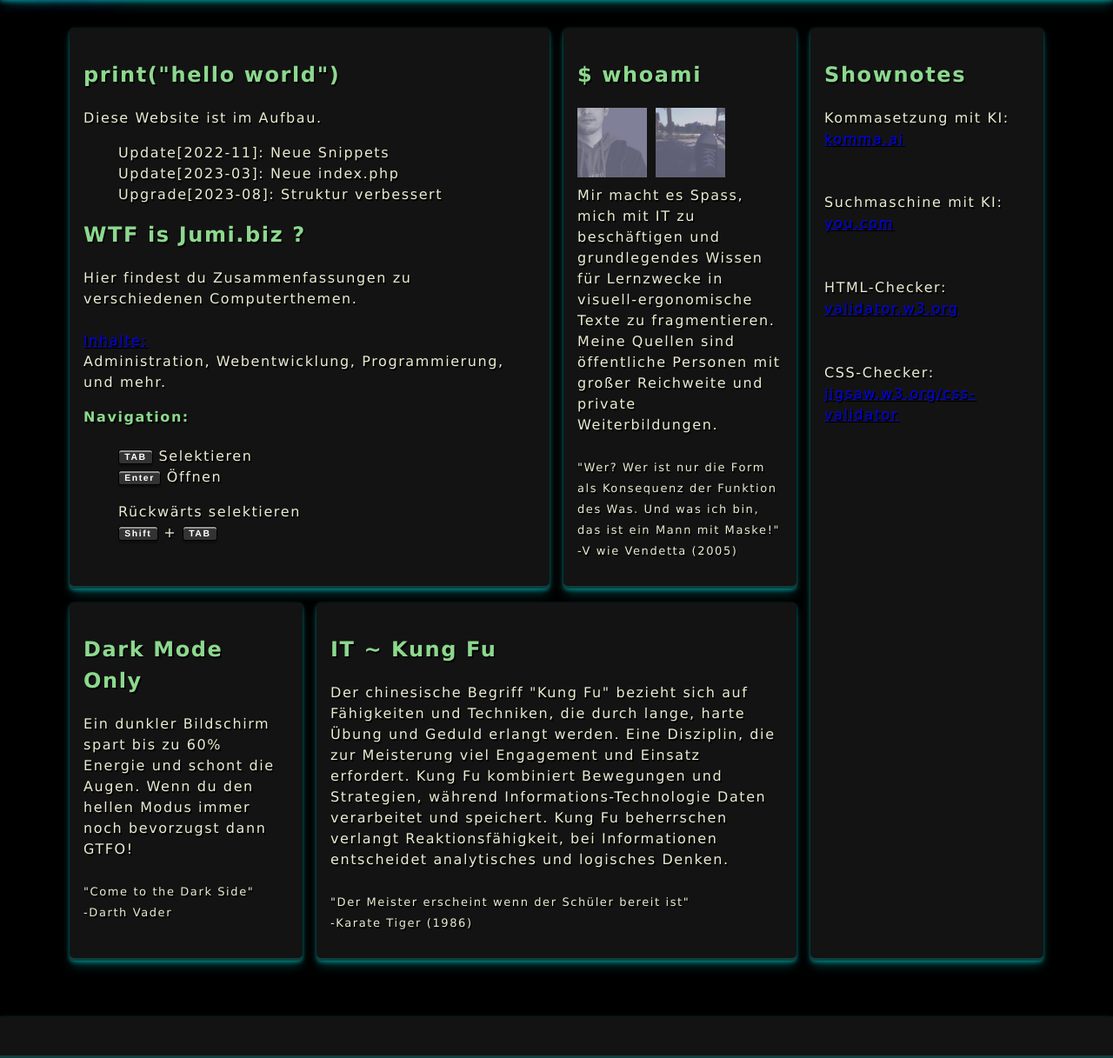
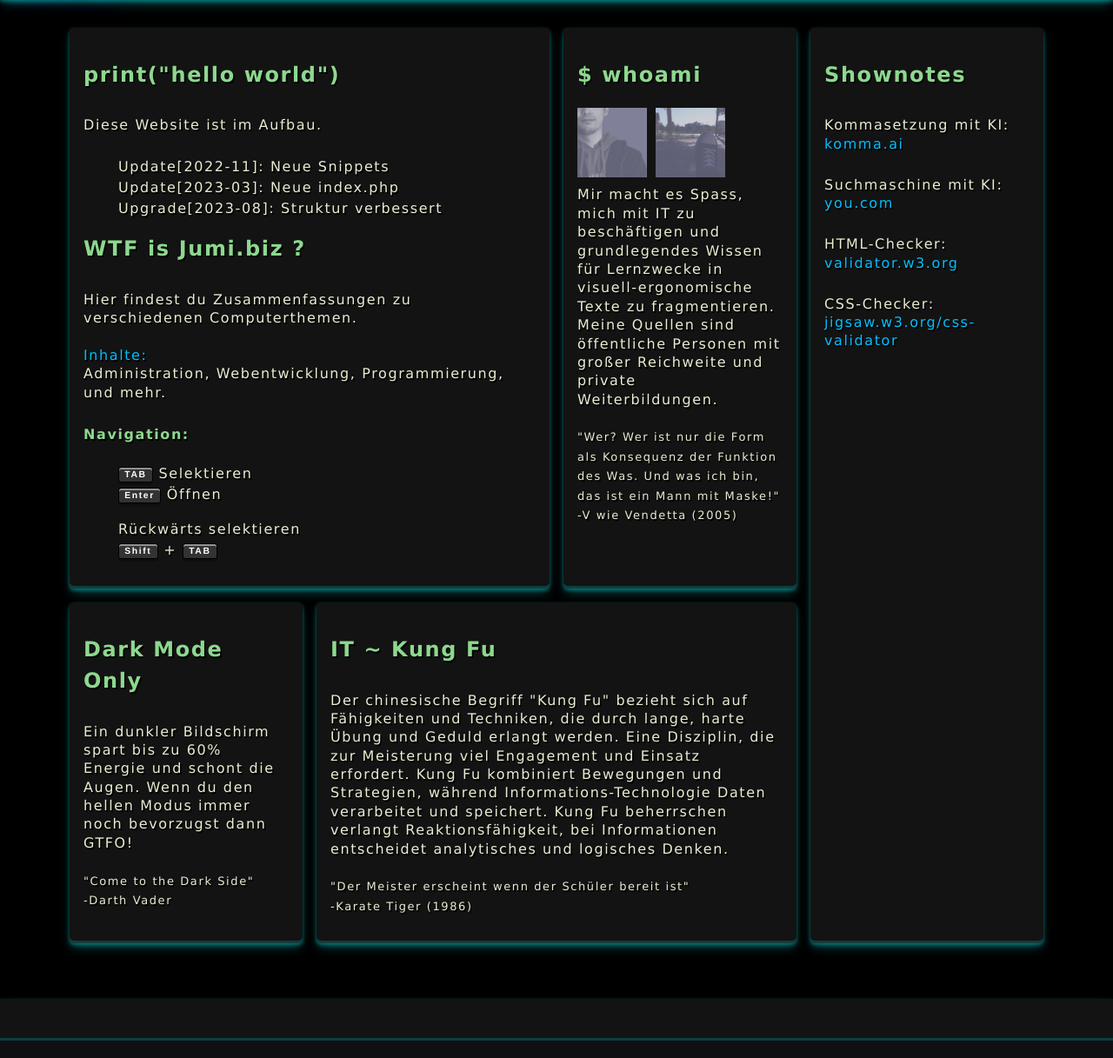
Before and after one commit to xuser123/Jumi.biz, a PHP site: page / in a window 1280 px wide. Shown: the part 56-1273 px from the top of the page at 87% size. Run offline with PHP 8.4, Linux system fonts and the light colour scheme.

Commit message:
Leuchtende Links bei :hover, Text-Formatierung aus Mar2023 CSS-Backup, große Veraenderungen!

```diff
--- a/assets/css/main.css
+++ b/assets/css/main.css
@@ -2,8 +2,8 @@ body {
     min-height: 100vh;
     text-rendering: optimizeSpeed; /* Set core body defaults */
     line-height: 1.5;
-    height: 100%; /* Footer-unten-halten-Lösung */
-    position: relative; /* Footer-unten-halten-Lösung */
+    height: 100%; /* Footer-unten-halten-Loesung */
+    position: relative; /* Footer-unten-halten-Loesung */
     letter-spacing: 0.1rem;
     background-color: #000;
     margin: 0;
@@ -25,6 +25,64 @@ body {
     , url('assets/fonts/sarpanch-v11-latin-regular.svg#Sarpanch') format('svg')
     /* Legacy iOS */ ;
 }
+
+a {
+    text-decoration: none;
+    color: inherit;
+}
+a:not([class]) { /* <a> tags ohne class= bekommen Standard-Stil */
+    text-decoration-skip-ink: auto;
+}
+main a {
+    color: #00bfff;
+}
+main a:hover {
+    text-decoration: none;
+    color: #ffbfea;
+    animation: neon .08s ease-in-out infinite alternate;
+    text-shadow: none;
+}
+b {
+    color: #8dd88e;
+}
+p {
+    display: inline-block;
+    line-height: 1.337rem;
+}
+i {
+    font-size: 0.75rem;
+}
+dd {
+    color: #ebebd3;
+    padding-bottom: 0.5rem;
+}
+dt {
+    font-size: 1.3rem;
+ }
+ul > li {
+          -style: none;
+}
+code {
+    display: inline-table;
+    font-family: 'Source Code Pro', monospace;
+    color: #8dd88e;
+    text-align: left;
+    background-color: #000000;
+    text-shadow: none;
+    max-width: 100%;
+    padding-left: 0.6em;
+    padding-right: 0.6em;
+    font-size: 0.75rem;
+}
+mark {
+    color: #000;
+    padding-left: 0.2em;
+    padding-right: 0.2em;
+    background-color: #8dd88e;
+    font-size: 0.75rem;
+ }
+
+ul, ol {list-style: none;} /* Keine Listenpunkte */
 
 /* Ueberschriften */
 .content > h1, h2, h3, h4 {color: #8dd88e;}
@@ -88,12 +146,6 @@ main {
 .flex {
     display: flex;
     gap: var(--gap, 0.6rem);
-}
-
-/* Links */
-a, a:visited, {
-    text-decoration: none; /* Links nie unterstreichen */
-    color: inherit; /* Linkfarbe immer behalten */
 }
 
 /* Header */
@@ -165,11 +217,17 @@ footer {
     color: #00f0f0;
     text-decoration: none;
     text-align: center;
+    animation: neon .08s ease-in-out infinite alternate;
 }
 
-/* Sonstiges */
-ul, ol {list-style: none;} /* Keine Listenpunkte */
+/* # Sonstiges */
+
+body::-webkit-scrollbar { * Scrollleiste ausblenden */
+    width: 0.5em;
+}
+
 .zitat-referenz {font-size:small;}
+
 #dl-link {padding: 0.6rem;}
 
 @keyframes clipPathCircleOpen {
```
